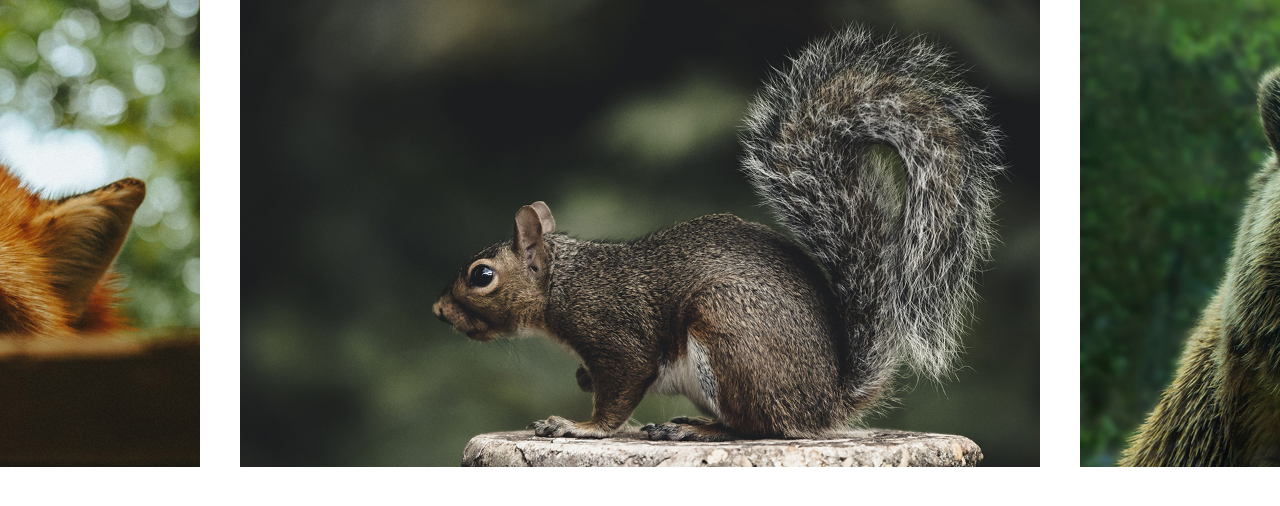
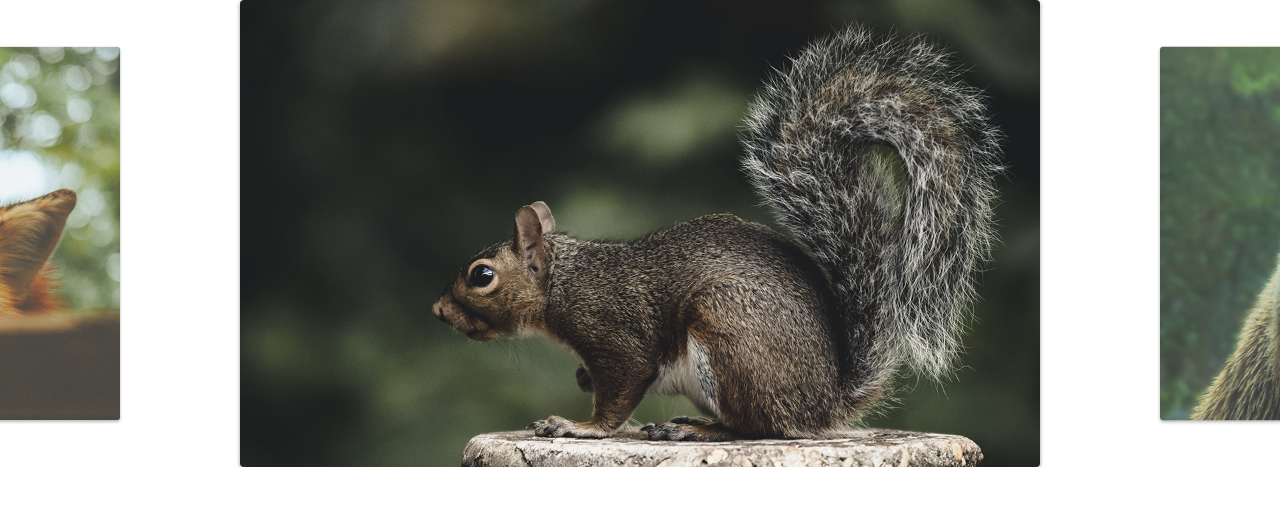
Before and after one commit to IsaacCidreira/slide, a plain HTML site: page index.html in a window 1280 px wide. Drawn offline with Linux system fonts and the light colour scheme.

Commit message:
Ajustes de resize e configs slides

```diff
--- a/css/style.css
+++ b/css/style.css
@@ -21,9 +21,24 @@ img {
   display: flex;
 }
 
+.slide:hover {
+  will-change: transform;
+}
+
 .slide li {
   flex-shrink: 0;
   width: 80vw;
   max-width: 800px;
   margin: 0 20px;
+  border-radius: 4px;
+  overflow: hidden;
+  box-shadow: 0 2px 4px rgba(0, 0, 0, 0.4);
+  opacity: 0.8;
+  transform: scale(0.8);
+  transition: 0.4s;
 }
+
+.slide li.active {
+  opacity: 1;
+  transform: scale(1);
+}
--- a/js/slide.js
+++ b/js/slide.js
@@ -1,8 +1,11 @@
+import debounce from "./debounce.js";
+
 export default class Slide {
   constructor(slide, wrapper) {
     this.slide = document.querySelector(slide);
     this.wrapper = document.querySelector(wrapper);
     this.dist = { finalPosition: 0, startX: 0, movement: 0 };
+    this.activeClass = "active";
   }
 
   transition(active) {
@@ -69,12 +72,6 @@ export default class Slide {
     this.wrapper.addEventListener("touchend", this.onEnd);
   }
 
-  bindEvents() {
-    this.onStart = this.onStart.bind(this);
-    this.onMove = this.onMove.bind(this);
-    this.onEnd = this.onEnd.bind(this);
-  }
-
   slidePosition(slide) {
     const margin = (this.wrapper.offsetWidth - slide.offsetWidth) / 2;
     return -(slide.offsetLeft - margin);
@@ -104,6 +101,14 @@ export default class Slide {
     this.moveSlide(activeSlide.position);
     this.slidesIndexNav(index);
     this.dist.finalPosition = activeSlide.position;
+    this.changeActiveClass();
+  }
+
+  changeActiveClass() {
+    this.slideArray.forEach((item) =>
+      item.element.classList.remove(this.activeClass)
+    );
+    this.slideArray[this.index.active].element.classList.add(this.activeClass);
   }
 
   activePrevSlide() {
@@ -114,11 +119,30 @@ export default class Slide {
     if (this.index.next !== undefined) this.changeSlide(this.index.next);
   }
 
+  onRezise() {
+    setTimeout(() => {
+      this.slidesConfig();
+      this.changeSlide(this.index.active);
+    }, 300);
+  }
+
+  addResizeEvent() {
+    window.addEventListener("resize", this.onRezise);
+  }
+
+  bindEvents() {
+    this.onStart = this.onStart.bind(this);
+    this.onMove = this.onMove.bind(this);
+    this.onEnd = this.onEnd.bind(this);
+    this.onRezise = debounce(this.onRezise.bind(this), 200);
+  }
+
   init() {
     this.bindEvents();
     this.transition(true);
     this.addSlideEvents();
     this.slidesConfig();
+    this.addResizeEvent();
     return this;
   }
 }
```
